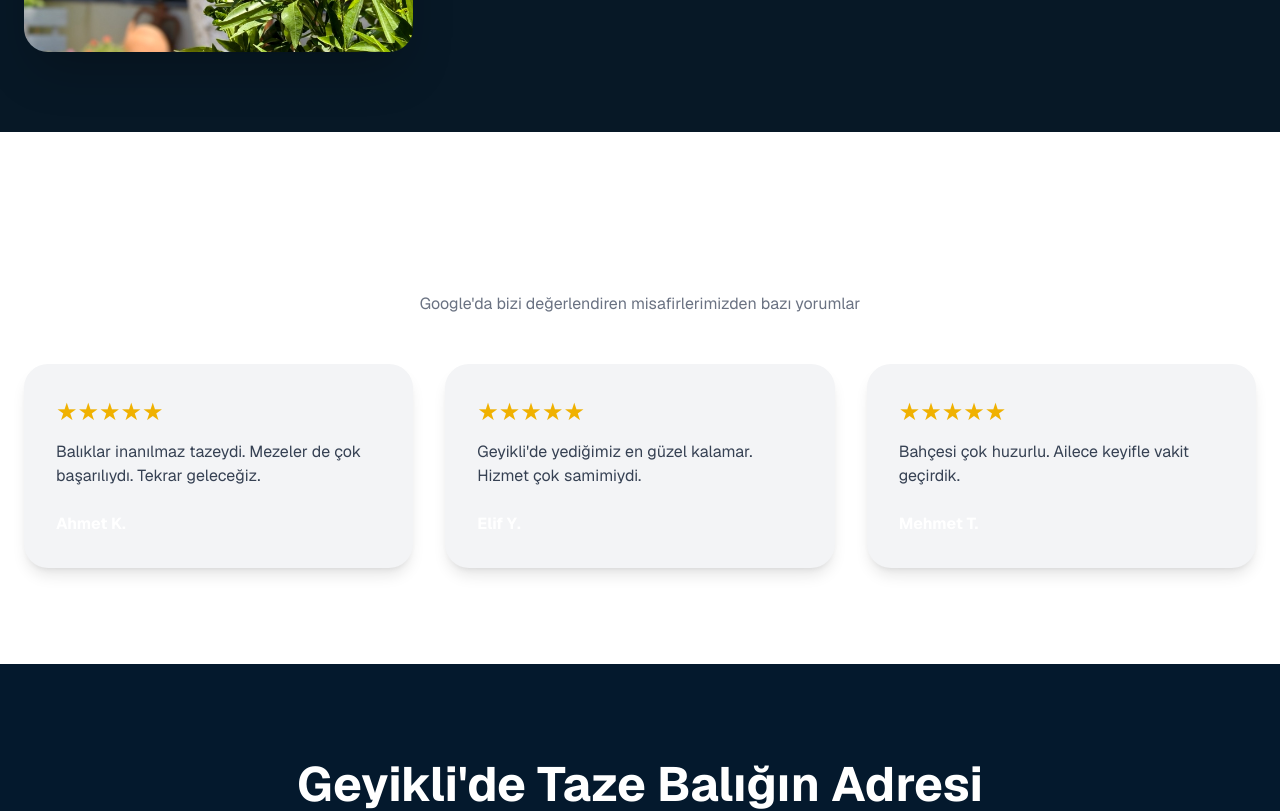
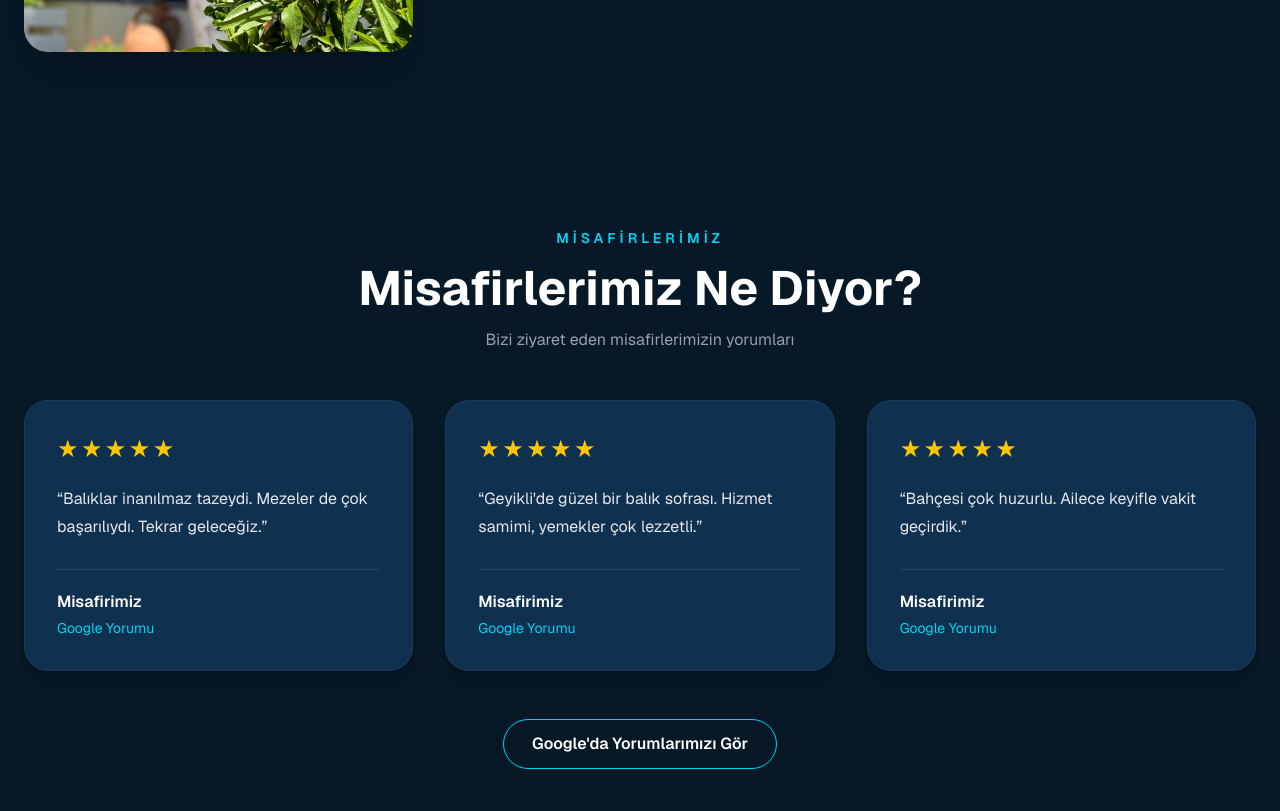
Before and after one commit to emresarper8-cpu/balikcihalilgeyikli, a Next.js app: page / in a window 1280 px wide. Shown: the part 4540-5351 px from the top of the page. Built offline with nearby package versions, Linux system fonts and the light colour scheme.

Commit message:
müşteri yorumları bölümü yenilendi

```diff
--- a/app/components/reviews.tsx
+++ b/app/components/reviews.tsx
@@ -1,63 +1,77 @@
 export default function Reviews() {
+  const reviews = [
+    {
+      name: "Misafirimiz",
+      text: "Balıklar inanılmaz tazeydi. Mezeler de çok başarılıydı. Tekrar geleceğiz.",
+    },
+    {
+      name: "Misafirimiz",
+      text: "Geyikli'de güzel bir balık sofrası. Hizmet samimi, yemekler çok lezzetli.",
+    },
+    {
+      name: "Misafirimiz",
+      text: "Bahçesi çok huzurlu. Ailece keyifle vakit geçirdik.",
+    },
+  ];
+
   return (
-    <section className="bg-white py-24">
+    <section className="bg-[#071826] py-24">
       <div className="max-w-7xl mx-auto px-6">
 
-        <h2 className="text-5xl font-bold text-center">
+        <p className="text-cyan-400 text-center font-semibold tracking-[4px] text-sm">
+          MİSAFİRLERİMİZ
+        </p>
+
+        <h2 className="text-4xl md:text-5xl font-bold text-center text-white mt-4">
           Misafirlerimiz Ne Diyor?
         </h2>
 
-        <p className="text-gray-500 text-center mt-4 mb-12">
-          Google'da bizi değerlendiren misafirlerimizden bazı yorumlar
+        <p className="text-gray-400 text-center mt-4 mb-12">
+          Bizi ziyaret eden misafirlerimizin yorumları
         </p>
 
         <div className="grid md:grid-cols-3 gap-8">
 
-          <div className="bg-gray-100 rounded-3xl p-8 shadow-lg">
-            <div className="text-yellow-500 text-2xl mb-3">
+          {reviews.map((review, index) => (
+            <div
+              key={index}
+              className="bg-[#10304f] rounded-3xl p-8 shadow-xl border border-white/5"
+            >
+
+              <div className="text-yellow-400 text-2xl tracking-widest">
                 ★★★★★
               </div>
 
-            <p className="text-gray-700">
-              Balıklar inanılmaz tazeydi. Mezeler de çok başarılıydı.
-              Tekrar geleceğiz.
+              <p className="text-gray-200 leading-7 mt-5">
+                “{review.text}”
               </p>
 
-            <h4 className="font-bold mt-6">
-              Ahmet K.
-            </h4>
-          </div>
-
-          <div className="bg-gray-100 rounded-3xl p-8 shadow-lg">
-            <div className="text-yellow-500 text-2xl mb-3">
-              ★★★★★
-            </div>
-
-            <p className="text-gray-700">
-              Geyikli'de yediğimiz en güzel kalamar.
-              Hizmet çok samimiydi.
+              <div className="mt-7 pt-5 border-t border-white/10">
+                <p className="text-white font-semibold">
+                  {review.name}
                 </p>
 
-            <h4 className="font-bold mt-6">
-              Elif Y.
-            </h4>
-          </div>
-
-          <div className="bg-gray-100 rounded-3xl p-8 shadow-lg">
-            <div className="text-yellow-500 text-2xl mb-3">
-              ★★★★★
-            </div>
-
-            <p className="text-gray-700">
-              Bahçesi çok huzurlu. Ailece keyifle vakit geçirdik.
+                <p className="text-cyan-400 text-sm mt-1">
+                  Google Yorumu
                 </p>
-
-            <h4 className="font-bold mt-6">
-              Mehmet T.
-            </h4>
               </div>
 
             </div>
+          ))}
+
+        </div>
+
+        <div className="text-center mt-12">
+          <a
+            href="https://www.google.com/search?q=Bal%C4%B1k%C3%A7%C4%B1+Halil+Geyikli"
+            target="_blank"
+            rel="noopener noreferrer"
+            className="inline-block border border-cyan-400 text-cyan-300 hover:bg-cyan-400 hover:text-[#071826] px-7 py-3 rounded-full font-semibold transition"
+          >
+            Google'da Yorumlarımızı Gör
+          </a>
+        </div>
+
       </div>
     </section>
   );
```
Lines whose indentation alone changed are shown as unchanged.
